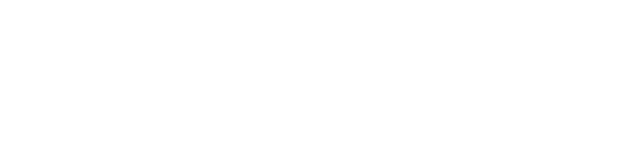
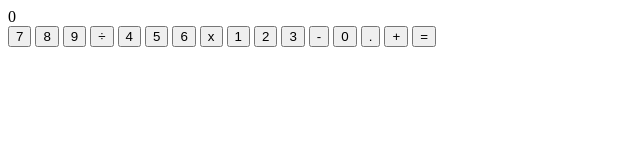
Before and after one commit to JonathanNoH/calculator, a plain HTML site: page index.html in a window 1280 px wide. Shown: the whole page, without its empty margins (0-640 px from the left). Drawn offline with Linux system fonts and the light colour scheme.

Commit message:
create buttons

```diff
--- a/index.html
+++ b/index.html
@@ -9,6 +9,26 @@
     <title>Calculator</title>
 </head>
 <body>
-
+    <div class="container">
+        <div class="display">
+            0
+        </div>
+        <button class="number">7</button>
+        <button class="number">8</button>
+        <button class="number">9</button>
+        <button class="buttonide">÷</button>
+        <button class="number">4</button>
+        <button class="number">5</button>
+        <button class="number">6</button>
+        <button class="multiply">x</button>
+        <button class="number">1</button>
+        <button class="number">2</button>
+        <button class="number">3</button>
+        <button class="subtract">-</button>
+        <button class="number">0</button>
+        <button class="decimal">.</button>
+        <button class="add">+</button>
+        <button class="equals">=</button>
+    </div>
 </body>
 </html>
```
